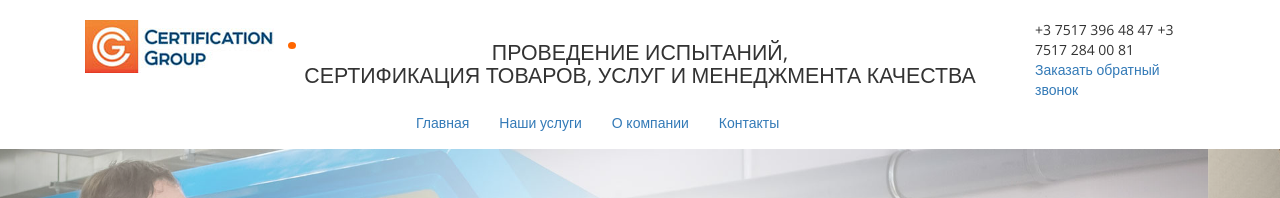
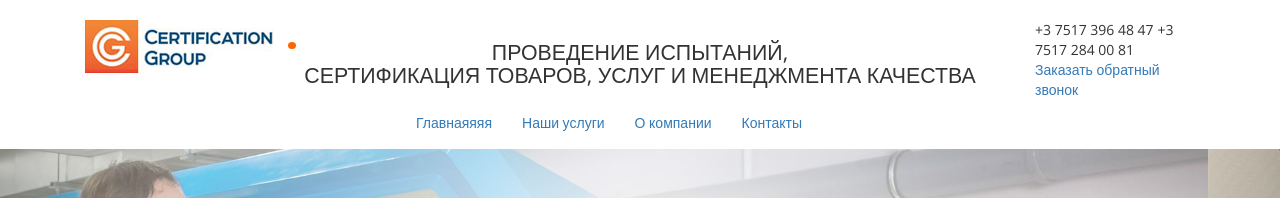
Before and after one commit to DeepDesignKhm/sertificats, a plain HTML site: page index.html in a window 1280 px wide. Shown: the top 198 px of the page. Drawn offline with nearby package versions, Linux system fonts and the light colour scheme.

Commit message:
18.05.2016
index pravka

```diff
--- a/index.html
+++ b/index.html
@@ -46,7 +46,7 @@
                             </div>
                             <div class="collapse navbar-collapse">
                                 <ul class="nav navbar-nav">
-                                    <li><a href="/">Главная</a></li>
+                                    <li><a href="/">Главнаяяяя</a></li>
                                     <li><a href="/">Наши услуги</a></li>
                                     <li><a href="/">О компании</a></li>
                                     <li><a href="/">Контакты</a></li>
```
